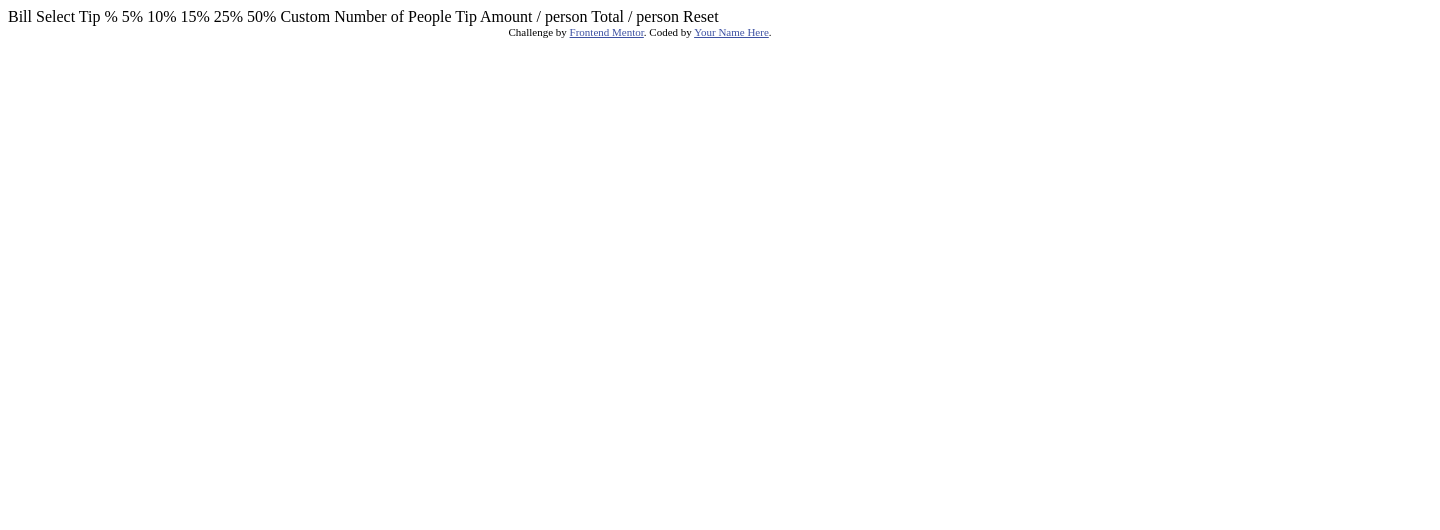
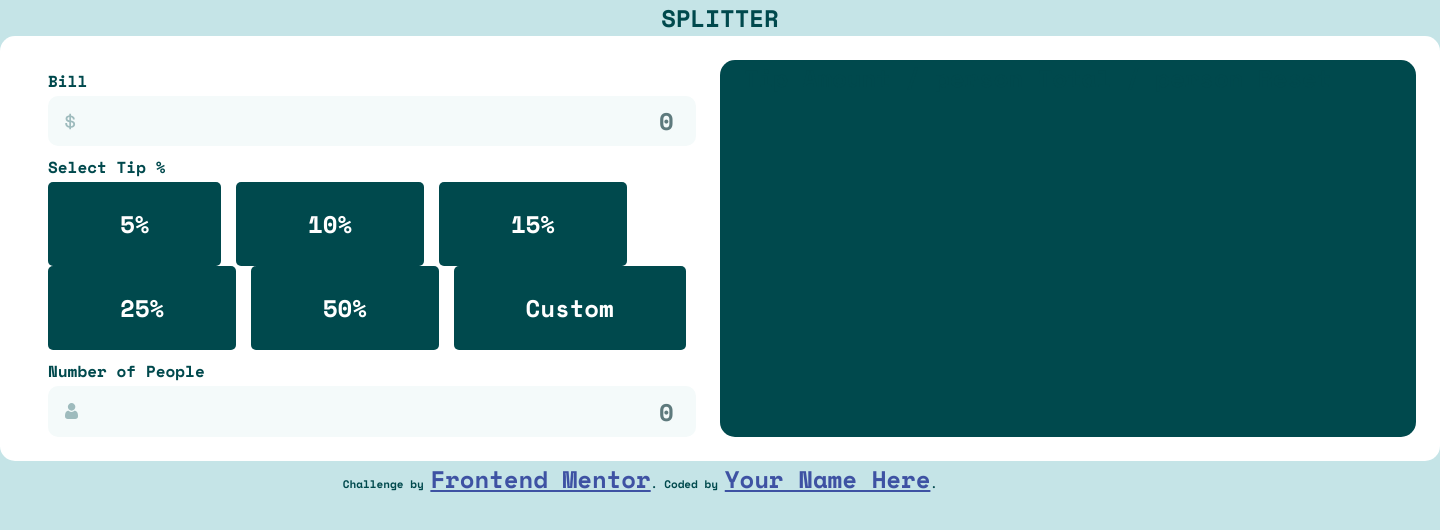
Before and after one commit to arthsabino/Tip-Calculator, a plain HTML site: page index.html in a window 1280 px wide. Shown: the whole page, 1440 px wide, since content can reach past the window. Drawn offline with nearby package versions, Linux system fonts and the light colour scheme.

Commit message:
Grid container needs to implemented in select tip section

```diff
--- a/index.html
+++ b/index.html
@@ -5,7 +5,7 @@
     <meta name="viewport" content="width=device-width, initial-scale=1.0"> <!-- displays site properly based on user's device -->
 
     <link rel="icon" type="image/png" sizes="32x32" href="./images/favicon-32x32.png">
-
+    <link rel="stylesheet" href="style.css">
     <title>Frontend Mentor | Tip calculator app</title>
 
     <!-- Feel free to remove these styles or customise in your own stylesheet 👍 -->
@@ -15,19 +15,39 @@
     </style>
   </head>
   <body>
+    <div class="container card-container">
+      <h1 class="calculator-header">Splitter</h1>
+      <div class="card">
+        <div class="card-body flex-container">
+          <div class="bill-computation">
+            <div class="form-group">
+              <label for="bill-input">Bill</label>
+              <div class="input-container">
+                <img class="input-icon" src="images/icon-dollar.svg">
+                <input class="bill-input" type="number" value="0">
+              </div>
+            </div>
+            <div class="form-group">
+              <label for="select-tip">Select Tip %</label>
+              <div class="button-container grid-container">
+                <button class="btn btn-tip-pct btn-green" type="button">5%</button>
+                <button class="btn btn-tip-pct btn-green" type="button">10%</button>
+                <button class="btn btn-tip-pct btn-green" type="button">15%</button>
+                <button class="btn btn-tip-pct btn-green" type="button">25%</button>
+                <button class="btn btn-tip-pct btn-green" type="button">50%</button>
+                <button class="btn btn-tip-pct btn-green" type="button">Custom</button>
 
-  Bill
-
-  Select Tip %
-  5%
-  10%
-  15%
-  25%
-  50%
-  Custom
-
-  Number of People
-
+              </div>
+            </div>
+            <div class="form-group">
+              <label for="number-of-people">Number of People</label>
+              <div class="input-container">
+                <img class="input-icon" src="images/icon-person.svg">
+              </div>
+              <input class="number-of-people" type="number" value="0">
+            </div>
+          </div>
+          <div class="bill-total">
             Tip Amount
             / person
 
@@ -35,7 +55,10 @@
             / person
 
             Reset
-
+          </div>
+        </div>
+      </div>
+    </div>
     <div class="attribution">
       Challenge by <a href="https://www.frontendmentor.io?ref=challenge" target="_blank">Frontend Mentor</a>.
       Coded by <a href="#">Your Name Here</a>.
--- /dev/null
+++ b/style.css
@@ -0,0 +1,121 @@
+@import url('https://fonts.googleapis.com/css2?family=Space+Mono:wght@400;700&display=swap');
+
+:root {
+    --font-size: 24px;
+    --mobile-width: 375px;
+    --desktop-width: 1440px;
+    --strong-cyan: hsl(172, 67%, 45%);
+    --very-dark-cyan: hsl(183, 100%, 15%);
+    --dark-grayish-cyan1: hsl(186, 14%, 43%);
+    --dark-grayish-cyan2: hsl(184, 14%, 56%);
+    --light-grayish-cyan1: hsl(185, 41%, 84%);
+    --light-grayish-cyan2: hsl(189, 41%, 97%);
+    --white: hsl(0, 0%, 100%);
+
+}
+
+* {
+    margin: 0;
+    padding: 0;
+    box-sizing: border-box;
+    font-family: 'Space Mono', monospace;
+    font-size: var(--font-size);
+}
+
+body {
+    background-color: var(--light-grayish-cyan1);
+    font-weight: 700;
+    color: var(--very-dark-cyan);
+}
+
+.container {
+    height: auto;
+    margin: 0 auto;
+}
+
+.card-container {
+    width: var(--desktop-width);
+}
+
+
+.flex-container {
+    display: flex;
+}
+
+.flex-container > div {
+    flex: 1;
+    padding: 0 1em;
+}
+
+
+.clear {
+    clear: both;
+}
+h1 {
+    text-align: center;
+    text-transform: uppercase;
+}
+
+label {
+    font-size: 16px;
+}
+.card {
+    background-color: var(--white);
+    border-radius: 15px;
+}
+
+.card-body {
+    padding: 1em;
+}
+
+.form-group input {
+    display: block;
+    width: 100%;
+    border: none;
+    border-radius: 10px;
+    text-align: end;
+    background-color: var(--light-grayish-cyan2);
+    font-weight: 900;
+    color: var(--dark-grayish-cyan1);
+    padding: 0.3em;
+}
+
+.input-container img {
+    position: absolute;
+    color: var(--dark-grayish-cyan1);
+    font-weight: 400;
+}
+
+.input-icon {
+    padding: 0.7em;
+}
+
+.button-container {
+}
+
+.button-container > button {
+
+}
+
+.btn {
+    border: none;
+    vertical-align: middle;
+    text-align: center;
+}
+
+.btn-green {
+    background-color: var(--very-dark-cyan);
+    color: var(--white);
+    font-weight: 700;;
+}
+
+.btn-tip-pct {
+    border-radius: 5px;
+    padding: 1em 3em;
+}
+
+/* bill total */
+.bill-total {
+    background-color: var(--very-dark-cyan);
+    border-radius: 15px;
+}
```
Lines whose indentation alone changed are shown as unchanged.
